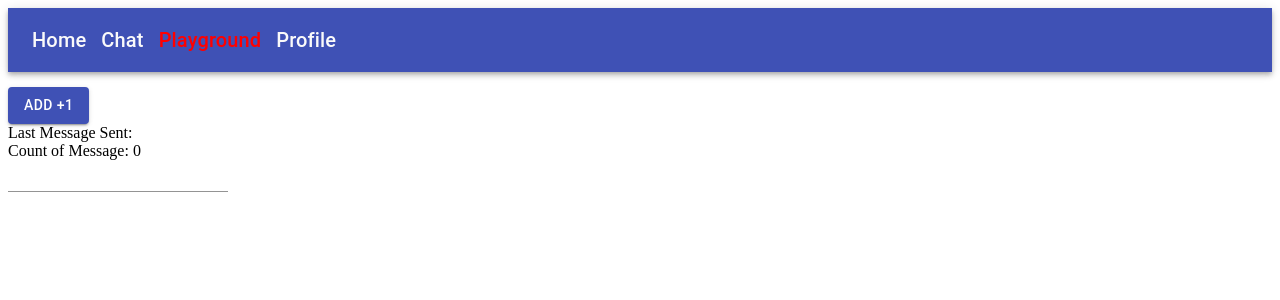
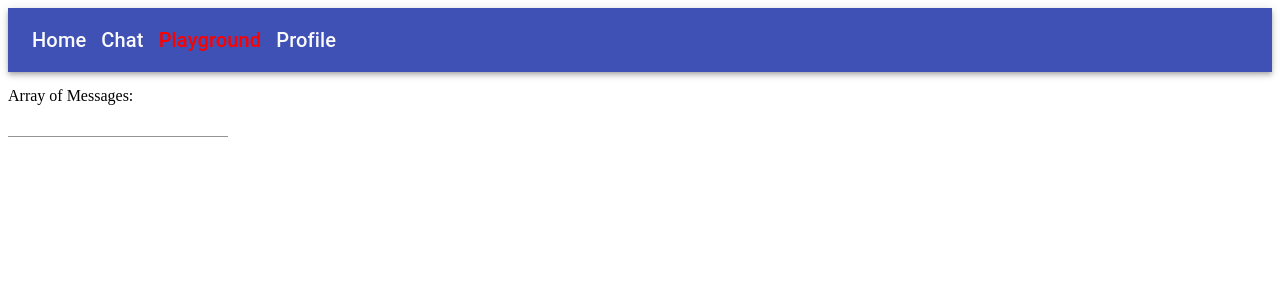
Before and after one commit to JenyaPogorelov/react-lessons, a React (Create React App) app: page /playground in a window 1280 px wide. Shown: the top 300 px of the page. Built offline with nearby package versions, Linux system fonts and the light colour scheme.

Commit message:
Чистка кода

```diff
--- a/src/Chat/chatSlice.js
+++ b/src/Chat/chatSlice.js
@@ -4,31 +4,16 @@ import { createSlice } from '@reduxjs/toolkit'
 export const chatSlice = createSlice({
     name: 'chat',
     initialState: {
-        countOfMessages: 0,
-        lastMessageText: '',
         messagesArray: [],
     },
     reducers: {
-        incrementWithoutMessage: (state) => {
-            state.countOfMessages += 1;
-        },
-        incrementWithMessage: (state, action) => {
-                state.countOfMessages += 1;
-                state.lastMessageText = action.payload;
-        },
         addMessage: (state, action) => {
             state.messagesArray.push(action.payload);
         }
-        // decrement: (state) => {
-        //     state.value -= 1
-        // },
-        // incrementByAmount: (state, action) => {
-        //     state.value += action.payload
-        // },
     },
 })
 
 // Action creators are generated for each case reducer function
-export const { incrementWithMessage, incrementWithoutMessage, addMessage } = chatSlice.actions
+export const {addMessage} = chatSlice.actions
 
 export default chatSlice.reducer
--- a/src/Chat/index.js
+++ b/src/Chat/index.js
@@ -50,8 +50,7 @@ function Chat() {
     const [inputMessage, setInputMessage] = useState('');
     const [author, setAuthor] = useState('Anonymous');
 
-    const {messagesArray} = useSelector((state) => state.chat
-    );
+    const {messagesArray} = useSelector((state) => state.chat);
 
     const classes = useStyles();
     const dispatch = useDispatch();
--- a/src/Playground/index.js
+++ b/src/Playground/index.js
@@ -1,8 +1,6 @@
 import {makeStyles} from '@material-ui/core/styles';
 import {useSelector, useDispatch} from "react-redux";
 import TextField from "@material-ui/core/TextField";
-import Button from "@material-ui/core/Button";
-import {incrementWithoutMessage} from "../Chat/chatSlice";
 
 const useStyles = makeStyles((theme) => ({
     testBlock: {}
@@ -11,23 +9,13 @@ const useStyles = makeStyles((theme) => ({
 
 const Playground = (props) => {
     const classes = useStyles();
-    const dispatch = useDispatch()
-    const {countOfMessages, lastMessageText} = useSelector((state) => state.chat
+
+    const {messagesArray} = useSelector((state) => state.chat
     );
-
-    console.log("Count", countOfMessages);
 
     return (
         <>
-            <Button
-                variant={'contained'}
-                color={'primary'}
-                onClick={() => {
-                    dispatch(incrementWithoutMessage())
-                }}
-            > Add +1 </Button>
-            <div>Last Message Sent: {lastMessageText}</div>
-            <div>Count of Message: {countOfMessages}</div>
+            <div>Array of Messages: {messagesArray.map((o,i) => <div key={i}>{o.textMessage}</div>)}</div>
             <TextField className={classes.testBlock}>Plauground</TextField>
         </>
     );
```
